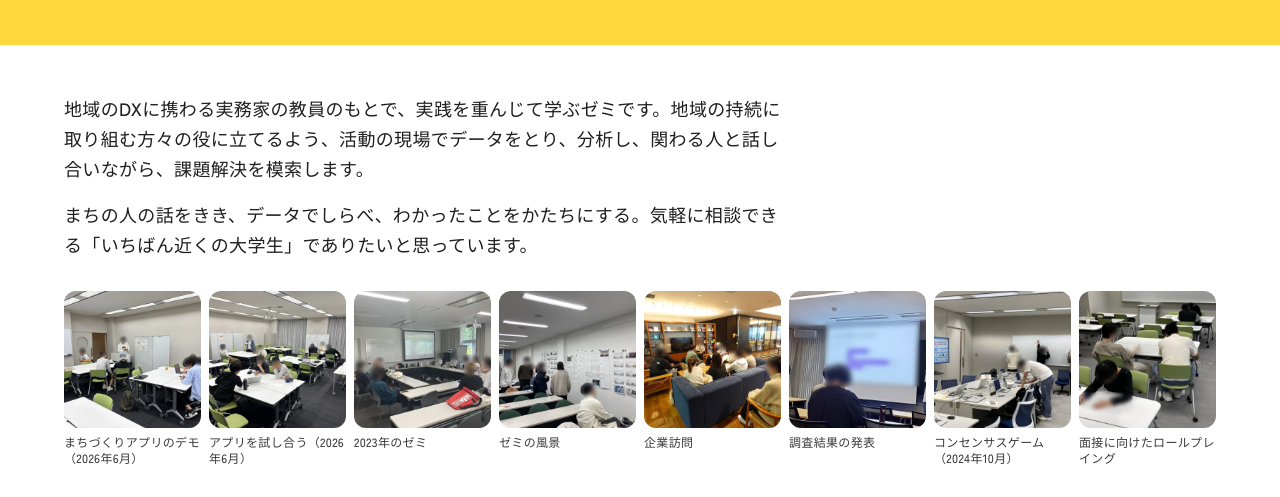
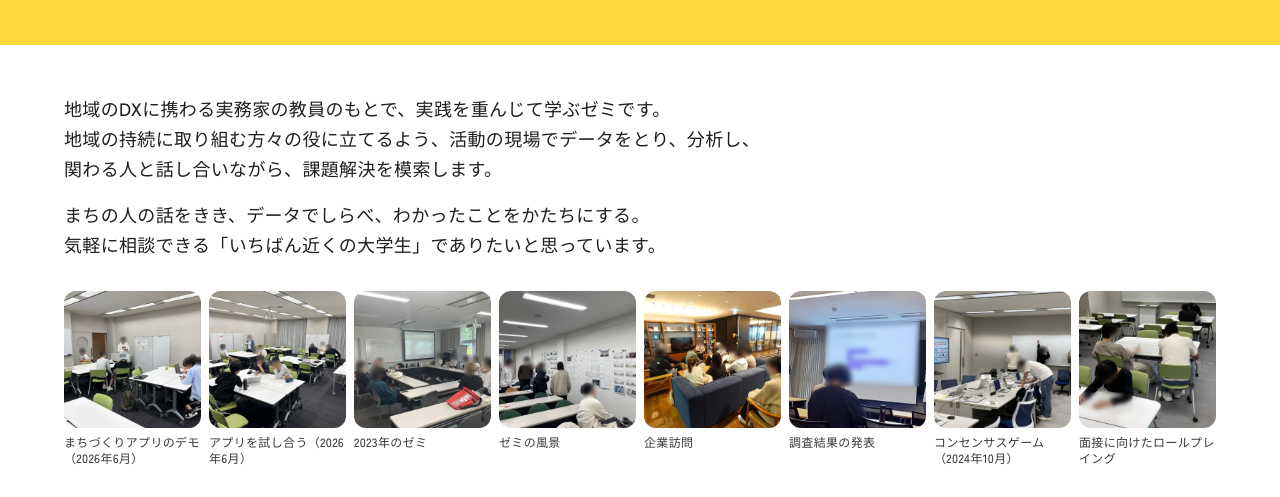
Before and after one commit to koseimiyazaki/myweb, an Astro site: page /seminar in a window 1280 px wide. Shown: the part 303-800 px from the top of the page. Built offline with nearby package versions, Linux system fonts and the light colour scheme; Astro itself is replaced by a stand-in of ours; a web font is replaced by a local one.

Commit message:
ゼミの紹介文の改行を生かす
Co-Authored-By: Claude Opus 5.5 <noreply@anthropic.com>
Claude-Session: https://claude.ai/code/session_019HVfXgnykPWVn6ptdB1NJx

```diff
--- a/src/pages/seminar.astro
+++ b/src/pages/seminar.astro
@@ -382,8 +382,8 @@ const json = (v) => JSON.stringify(v).replace(/</g, '\\u003c');
 
   <div class="wrap semi-body">
     <div class="semi-lead">
-      <p>地域のDXに携わる実務家の教員のもとで、実践を重んじて学ぶゼミです。地域の持続に取り組む方々の役に立てるよう、活動の現場でデータをとり、分析し、関わる人と話し合いながら、課題解決を模索します。</p>
-      <p>まちの人の話をきき、データでしらべ、わかったことをかたちにする。気軽に相談できる「いちばん近くの大学生」でありたいと思っています。</p>
+      <p>地域のDXに携わる実務家の教員のもとで、実践を重んじて学ぶゼミです。<br class="br-wide" />地域の持続に取り組む方々の役に立てるよう、活動の現場でデータをとり、分析し、<br class="br-wide" />関わる人と話し合いながら、課題解決を模索します。</p>
+      <p>まちの人の話をきき、データでしらべ、わかったことをかたちにする。<br class="br-wide" />気軽に相談できる「いちばん近くの大学生」でありたいと思っています。</p>
     </div>
 
     <div class="scenes">
--- a/src/styles/global.css
+++ b/src/styles/global.css
@@ -180,3 +180,5 @@ main.semi-main { padding: 0; }
   .scene { flex: 0 0 38%; scroll-snap-align: start; }
 }
 .card__noimg { border-style: dashed; }
+.semi-lead { max-width: none; }
+@media (max-width: 759px) { .br-wide { display: none; } }
```
